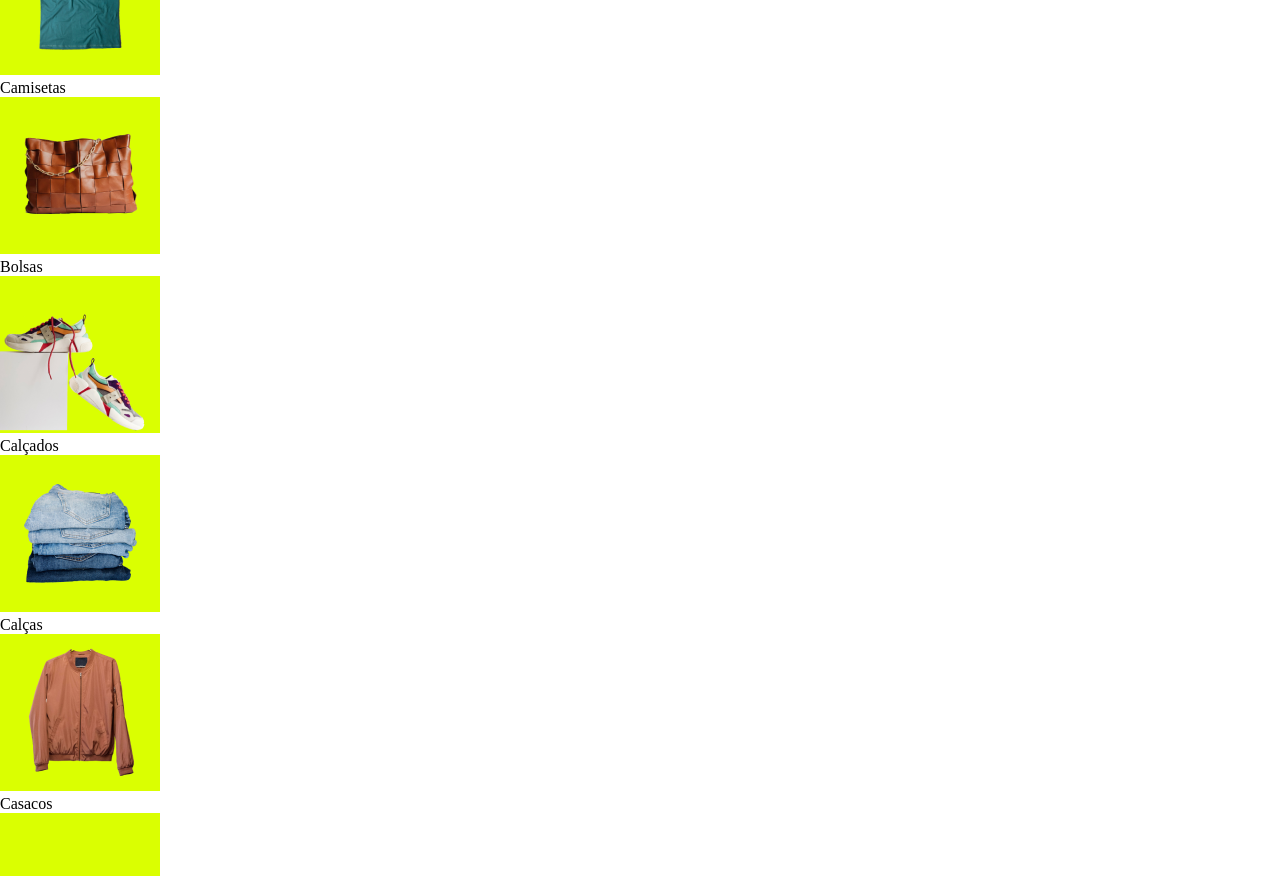
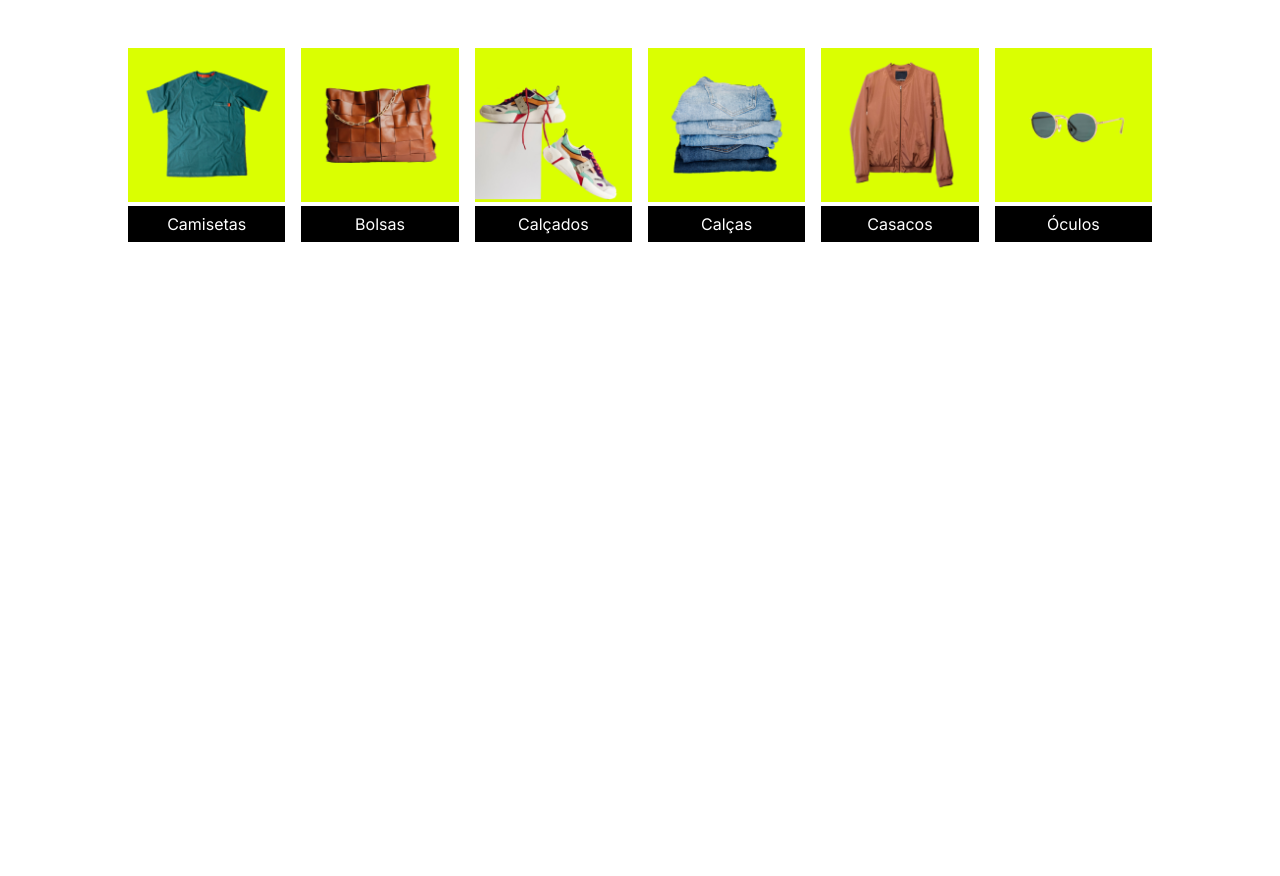
Before and after one commit to Jsh04/meteora-front-end-7, a plain HTML site: page index.html in a window 1280 px wide. Shown: the part 576-1452 px from the top of the page. After the commit the page ends 818 px from the top, so only its background shows below. Drawn offline with nearby package versions, Linux system fonts and the light colour scheme; a web font is replaced by a local one.

Commit message:
Terminada a seção de categorias

```diff
--- a/css/cabecalho/cabecalho-busca.css
+++ b/css/cabecalho/cabecalho-busca.css
@@ -24,5 +24,4 @@
 
 .cabecalho__input-busca::placeholder{
     font-size: 1rem;
-
 }
--- /dev/null
+++ b/css/categoria/categoria-card.css
@@ -0,0 +1,14 @@
+.card__descricao{
+    text-align: center;
+    background-color: black;
+    margin-top: 0;
+    padding: 0.5rem;
+}
+.card__imagem{
+    width: 100%;
+
+}
+.card__texto{
+    font-size: 1rem;
+    color: #ffffff;
+}
--- /dev/null
+++ b/css/categoria/categoria.css
@@ -0,0 +1,19 @@
+.categoria{
+    width: 100%;
+    margin-top: 4rem;
+}
+.categoria__titulo-texto{
+    color: black;
+    font-weight: 500;
+}
+.card{
+    width: 100%;
+}
+.categoria__cards{
+    margin-top: 4rem;
+    display: grid;
+    max-width: 100%;
+    gap: 1rem;
+    grid-template-columns: repeat(6, 1fr);
+    width: 100%;
+}
--- a/css/style.css
+++ b/css/style.css
@@ -11,6 +11,7 @@
   }
   .ff-raleway { font-family: 'Raleway', sans-serif; }
   .ff-calistoga { font-family: 'Calistoga', cursive; }
+  .ff-inter { font-family: "Inter", cursive; }
 
   h1 {
     position: absolute;
@@ -19,8 +20,10 @@
     overflow: hidden;
   }
 
-  main{
-    background: linear-gradient(180deg, #BFDAE6 0%, #FCF0DD 50%, #FACF9D 100%);
+  .principal{
+    width: 100%;
+    padding: 0 10%;
+    box-sizing: border-box;
   }
 
 
@@ -43,6 +46,7 @@
     margin-right: auto;
     margin-left: auto;
   }
+
 
   .botao {
     background: #154580;
--- a/index.html
+++ b/index.html
@@ -10,6 +10,8 @@
     <link rel="stylesheet" href="css/cabecalho/cabecalho-lista.css">
     <link rel="stylesheet" href="css/cabecalho/cabecalho-busca.css">
     <link rel="stylesheet" href="css/carousel/carousel.css">
+    <link rel="stylesheet" href="css/categoria/categoria.css">
+    <link rel="stylesheet" href="css/categoria/categoria-card.css">
     <title>Meteora</title>
 </head>
 <body>
--- a/js/App.js
+++ b/js/App.js
@@ -5,10 +5,13 @@ import Categoria from "./components/Categoria.js";
 
 const app = Vue.createApp({
     components: {Cabecalho, Carrousel, Categoria},
-    template: `
+    template: /*template*/ `
     <Cabecalho />
     <Carrousel />
-    <Categoria />
+    <main class="principal">
+        <Categoria />
+    </main>
+
     `
 });
 
--- a/js/components/Cabecalho.js
+++ b/js/components/Cabecalho.js
@@ -1,5 +1,5 @@
 export default {
-    template: `
+    template:/*template*/ `
     <header class="cabecalho">
         <div class="cabecalho__sections-links">
             <div><img src="/assets/Desktop/Logo-desktop.png"></div>
--- a/js/components/Carrousel.js
+++ b/js/components/Carrousel.js
@@ -1,7 +1,7 @@
 
 export default {
     name: "Carrousel",
-    template: `
+    template: /*template*/ `
     <div class="carousel__container" v-for="(imagem, index) in listaDeImagens" :key="index">
         <img class="carousel__imagens" :src="imagem.url" :alt="imagem.alt" >
     </div>
--- a/js/components/Categoria.js
+++ b/js/components/Categoria.js
@@ -1,10 +1,13 @@
 import CategoriaCard from "./CategoriaCard.js"
 export default {
 
-    template:/*html*/ `
+    template:/*template*/ `
         <section class="categoria">
-            <div class="categoria__titulo"><h2 class="categoria__titulo-texto">Busque por categoria:</h2></div>
+            <div class="categoria__titulo"><h2 class="categoria__titulo-texto ff-inter ">Busque por categoria:</h2></div>
+            <div class="categoria__cards">
             <CategoriaCard v-for="(card, index) in listaDeCategorias" :key="index" :imagem="card.imagem" :titulo="card.titulo" />
+            </div>
+
         </section>
 
 
--- a/js/components/CategoriaCard.js
+++ b/js/components/CategoriaCard.js
@@ -1,9 +1,9 @@
 export default {
-    template: /*html*/ `
+    template: /*template*/ `
         <article class="card">
             <img class="card__imagem" :src="imagem" >
             <div class="card__descricao">
-                <p class="card__texto">{{titulo}}</p>
+                <p class="card__texto ff-inter">{{titulo}}</p>
             <div>
         </article>
     `,
```
